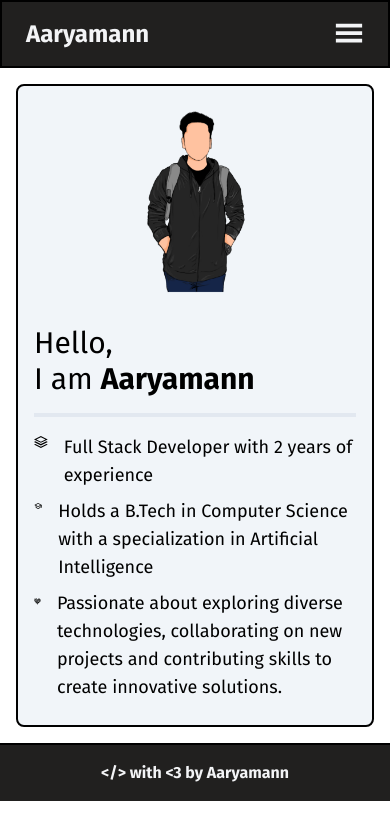
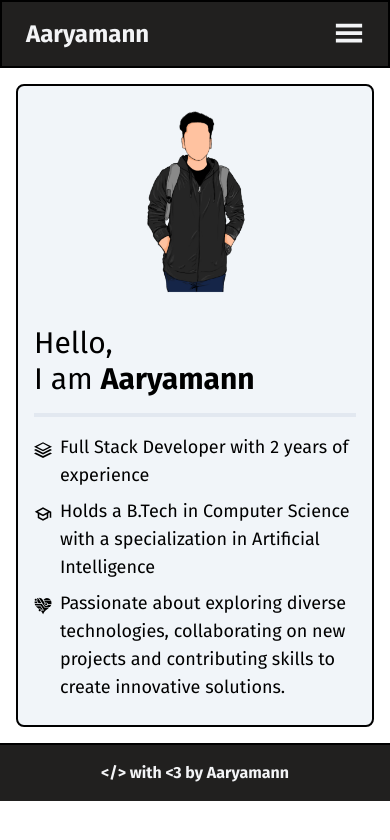
Before and after one commit to Aaryamann171/aaryamann171.github.io, a Next.js app: page / in a window 390 px wide. Shown: the top 840 px of the page. Built offline with nearby package versions, Linux system fonts and the light colour scheme.

Commit message:
bug-fix: fixed icon sizing on mobile index page

```diff
--- a/components/navbar.js
+++ b/components/navbar.js
@@ -10,7 +10,7 @@ const Navbar = () => {
         <div className="w-full bg-[#21201F] text-[#f3f4f6] p-2 border-2 border-black">
             <div className="md:flex hidden justify-between my-2 text-lg font-bold">
                 <div className="flex items-center">
-                    <Link href="/" passHref><h1 className="mx-2 text-accent px-2 cursor-pointer">[ Aaryamann ]</h1></Link>
+                    <Link href="/" passHref><h1 className="mx-2 text-accent px-2 cursor-pointer">Aaryamann</h1></Link>
                     <Link href="/skills" passHref><h1 className="px-4 text-foreground cursor-pointer">Skills</h1></Link>
                     <Link href="/projects" passHref><h1 className="px-4 text-foreground cursor-pointer">Projects</h1></Link>
                 </div>
--- a/pages/index.js
+++ b/pages/index.js
@@ -33,22 +33,28 @@ const Home = () => {
           </h1>
           <div className="w-full h-1 bg-slate-200 px-2 md:px-10 my-4"></div>
           <p className="text-lg md:text-xl flex mb-2">
-            <ImStack/>
-            <span className="ml-4">
+            <div className="py-2">
+              <ImStack/>
+            </div>
+            <div class="ml-2">
               Full Stack Developer with 2 years of experience
-            </span>
+            </div>
           </p>
           <p className="text-lg md:text-xl flex mb-2">
-            <MdOutlineSchool/>
-            <span className="ml-4">
+            <div className="py-2">
+              <MdOutlineSchool/>
+            </div>
+            <div className="ml-2">
               Holds a B.Tech in Computer Science with a specialization in Artificial Intelligence
-            </span>
+            </div>
           </p>
           <p className="text-lg md:text-xl flex mb-2">
-            <GiTechnoHeart size={25}/>
-            <span className="ml-4">
-              Passionate about exploring diverse technologies, collaborating on new projects and contributing skills to create innovative solutions.
-            </span>
+            <div className="py-2">
+              <GiTechnoHeart/>
+            </div>
+            <div clasName="pl-4">
+              <h1 className="ml-2">Passionate about exploring diverse technologies, collaborating on new projects and contributing skills to create innovative solutions.</h1>
+            </div>
           </p>
         </div>
       </div>
```
